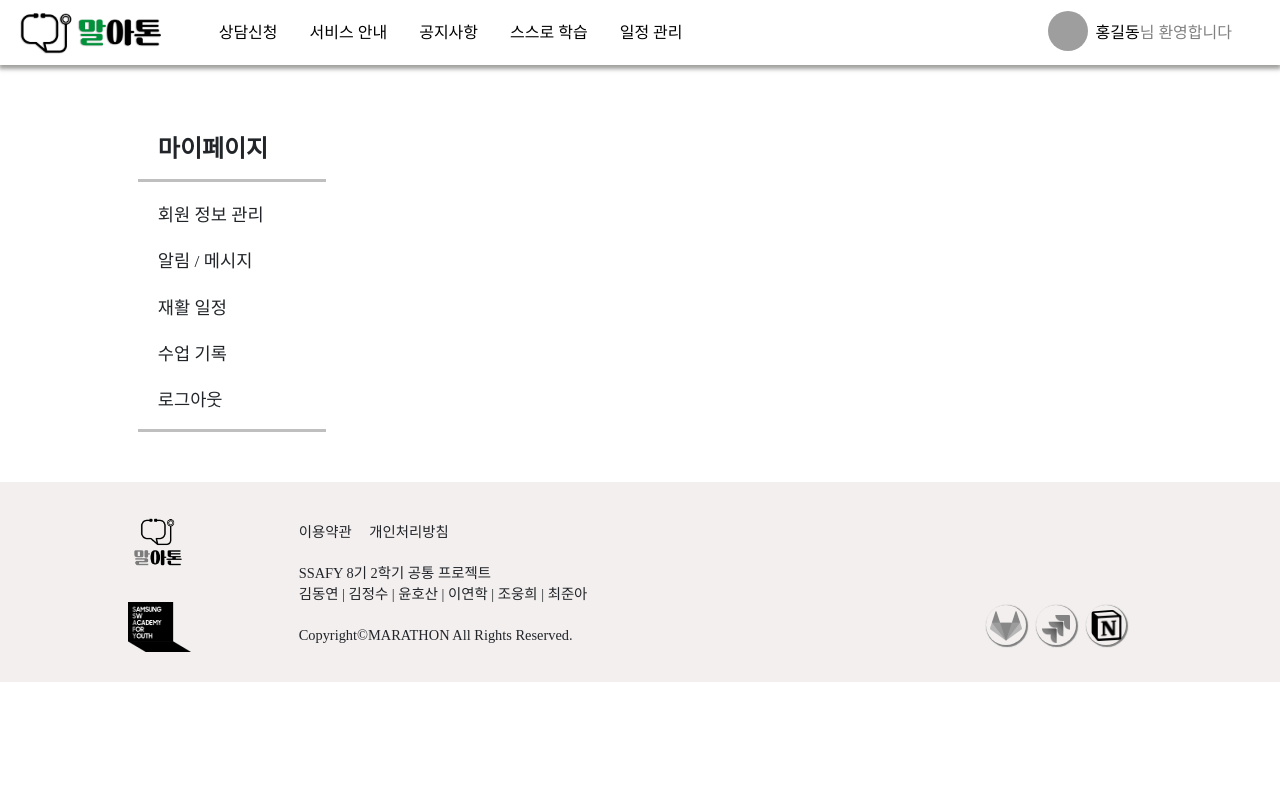
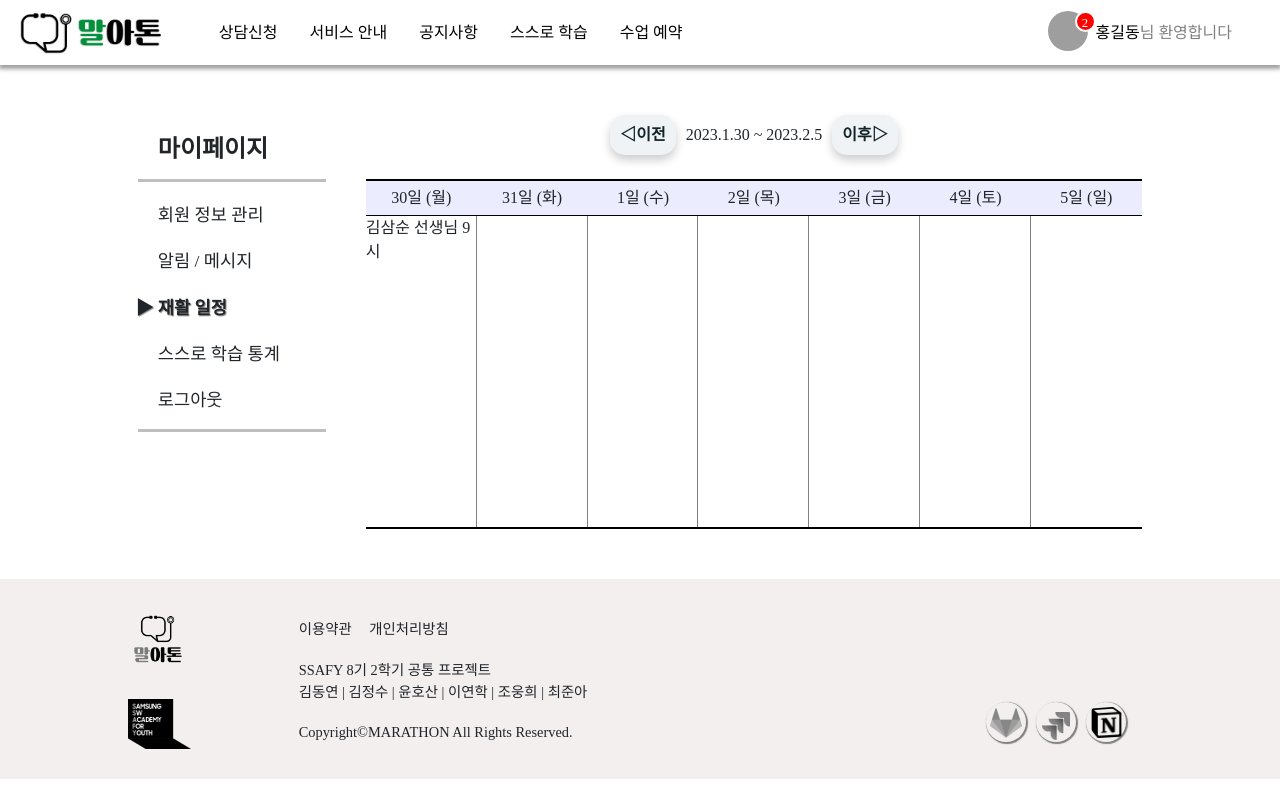
Before and after one commit to uh1216/marathon, a React (Create React App) app in the folder Frontend/marathon/: page /mypage/schedule in a window 1280 px wide. Built offline with nearby package versions, Linux system fonts and the light colour scheme; grey boxes are pictures that could not be loaded; a web font is replaced by a local one.

Commit message:
[FE] : [FEAT] 마이페이지/ 재활일정 테이블 세팅

```diff
--- a/Frontend/marathon/src/components/common/Header.jsx
+++ b/Frontend/marathon/src/components/common/Header.jsx
@@ -6,7 +6,7 @@
 import { faBars, faUser, faTimes } from "@fortawesome/free-solid-svg-icons";
 import { changeNowSideNav } from "stores/toggle.store";
 import { useDispatch, useSelector } from "react-redux";
-import { userLogout } from "stores/user.store";
+import { userLogin, userLogout } from "stores/user.store";
 
 export default function Header() {
   const [isToggled, setIsToggled] = useState(false);
@@ -14,6 +14,11 @@
   const state = useSelector((state) => state);
   const navigate = useNavigate();
   const dispatch = useDispatch();
+
+  /** 컴포넌트를 불러올 때 마다 JWT토큰이 있다면 해독해서 store의 유저state를 최신화 */
+  useState(() => {
+    dispatch(userLogin());
+  }, []);
 
   return (
     <div
@@ -148,6 +153,7 @@
               onClick={() => {
                 if (isToggled) setIsToggled(!isToggled);
                 if (isUserToggled) setIsUserToggled(!isUserToggled);
+                navigate("/self-study-list");
               }}
             >
               스스로 학습
@@ -195,7 +201,7 @@
               onClick={() => {
                 if (isToggled) setIsToggled(!isToggled);
                 if (isUserToggled) setIsUserToggled(!isUserToggled);
-                navigate("/");
+                navigate("/schedule-manage");
               }}
             >
               <span>일정 관리</span>
@@ -265,7 +271,7 @@
                     </dl>
                     <dl
                       onClick={() => {
-                        navigate("/");
+                        navigate("/mypage/schedule");
                       }}
                     >
                       재활 일정
@@ -307,7 +313,7 @@
                     </dl>
                     <dl
                       onClick={() => {
-                        navigate("/");
+                        navigate("/mypage/schedule");
                       }}
                     >
                       재활 일정
@@ -426,7 +432,7 @@
                   onClick={() => {
                     if (isToggled) setIsToggled(!isToggled);
                     if (isUserToggled) setIsUserToggled(!isUserToggled);
-                    navigate("/");
+                    navigate("/mypage/schedule");
                   }}
                 >
                   <span>재활 일정</span>
--- a/Frontend/marathon/src/components/common/Header.module.css
+++ b/Frontend/marathon/src/components/common/Header.module.css
@@ -36,7 +36,7 @@
 .sub_menu {
   color: black;
   border-radius: 10px;
-  background-color: rgb(243, 243, 243);
+  background-color: rgb(251, 251, 251);
   width: 165px;
   text-shadow: none;
   box-shadow: 0px 3px 4px 1px rgb(67, 67, 67, 0.5);
@@ -60,7 +60,7 @@
   border-top: 0px solid transparent;
   border-left: 10px solid transparent;
   border-right: 10px solid transparent;
-  border-bottom: 15px solid rgb(243, 243, 243);
+  border-bottom: 15px solid rgb(251, 251, 251);
   content: "";
   position: absolute;
   top: -12px;
--- /dev/null
+++ b/Frontend/marathon/src/components/my-page/Schedule.jsx
@@ -0,0 +1,184 @@
+import { useEffect, useState } from "react";
+import { useDispatch } from "react-redux";
+import { changeNowSideNav } from "stores/toggle.store";
+import style from "./Schedule.module.css";
+
+export default function Schedule() {
+  const dispatch = useDispatch();
+  const data = {
+    firstDateInfo: "1675061240413",
+    reservation: [
+      {
+        seq: "12",
+        name: "김삼순",
+        date: "2023-01-30",
+        dayOfWeek: "월",
+        time: "9",
+      },
+      {
+        seq: "13",
+        name: "김사순",
+        date: "2023-02-01",
+        dayOfWeek: "수",
+        time: "16",
+      },
+      {
+        seq: "14",
+        name: "김오순",
+        date: "2023-02-08",
+        dayOfWeek: "수",
+        time: "15",
+      },
+      {
+        seq: "15",
+        name: "김육순",
+        date: "2023-02-17",
+        dayOfWeek: "금",
+        time: "11",
+      },
+    ],
+  };
+  const [nowPage, setNowPage] = useState(0);
+
+  useEffect(() => {
+    // 사이드 Nav 업데이트
+    dispatch(changeNowSideNav("재활 일정"));
+    // eslint-disable-next-line react-hooks/exhaustive-deps
+  }, []);
+  return (
+    <>
+      <div className={style.side_inner_div}>
+        <div style={{ display: "flex" }}>
+          <div style={{ flexGrow: "1" }} />
+          <div className={style.arrow_div}>
+            <button
+              className={style.button}
+              style={{ marginRight: "10px" }}
+              onClick={() => {
+                nowPage > 0 ? setNowPage(nowPage - 1) : setNowPage(nowPage);
+              }}
+            >
+              ◁이전
+            </button>
+            {new Date(
+              Number(data.firstDateInfo) + nowPage * 86400000 * 7
+            ).getFullYear()}
+            .
+            {new Date(
+              Number(data.firstDateInfo) + nowPage * 86400000 * 7
+            ).getMonth() + 1}
+            .
+            {new Date(
+              Number(data.firstDateInfo) + nowPage * 86400000 * 7
+            ).getDate()}{" "}
+            ~{" "}
+            {new Date(
+              Number(data.firstDateInfo) + nowPage * 86400000 * 7 + 86400000 * 6
+            ).getFullYear()}
+            .
+            {new Date(
+              Number(data.firstDateInfo) + nowPage * 86400000 * 7 + 86400000 * 6
+            ).getMonth() + 1}
+            .
+            {new Date(
+              Number(data.firstDateInfo) + nowPage * 86400000 * 7 + 86400000 * 6
+            ).getDate()}
+            <button
+              className={style.button}
+              style={{ marginLeft: "10px" }}
+              onClick={() => {
+                nowPage < 2 ? setNowPage(nowPage + 1) : setNowPage(nowPage);
+              }}
+            >
+              이후▷
+            </button>
+          </div>
+          <div style={{ flexGrow: "1" }} />
+        </div>
+      </div>
+      <div className={style.middle_box}>
+        <div className={style.calender_div}>
+          <div className={style.calender_top_div}>
+            {new Date(
+              Number(data.firstDateInfo) + nowPage * 86400000 * 7
+            ).getDate()}
+            일 (월)
+          </div>
+          <div className={style.calender_bottom_div}>
+            {data.reservation.map((reservedDay, idx) => {
+              if (
+                new Date(reservedDay.date).getDate() ===
+                new Date(
+                  Number(data.firstDateInfo) + nowPage * 86400000 * 7
+                ).getDate()
+              ) {
+                return (
+                  <span key={idx}>
+                    {reservedDay.name} 선생님 {reservedDay.time}시
+                  </span>
+                );
+              }
+            })}
+          </div>
+        </div>
+        <div className={style.calender_div}>
+          <div className={style.calender_top_div}>
+            {new Date(
+              Number(data.firstDateInfo) + nowPage * 86400000 * 7 + 86400000 * 1
+            ).getDate()}
+            일 (화)
+          </div>
+          <div className={style.calender_bottom_div}></div>
+        </div>
+        <div className={style.calender_div}>
+          <div className={style.calender_top_div}>
+            {new Date(
+              Number(data.firstDateInfo) + nowPage * 86400000 * 7 + 86400000 * 2
+            ).getDate()}
+            일 (수)
+          </div>
+          <div className={style.calender_bottom_div}></div>
+        </div>
+        <div className={style.calender_div}>
+          <div className={style.calender_top_div}>
+            {new Date(
+              Number(data.firstDateInfo) + nowPage * 86400000 * 7 + 86400000 * 3
+            ).getDate()}
+            일 (목)
+          </div>
+          <div className={style.calender_bottom_div}></div>
+        </div>
+        <div className={style.calender_div}>
+          <div className={style.calender_top_div}>
+            {new Date(
+              Number(data.firstDateInfo) + nowPage * 86400000 * 7 + 86400000 * 4
+            ).getDate()}
+            일 (금)
+          </div>
+          <div className={style.calender_bottom_div}></div>
+        </div>
+        <div className={style.calender_div}>
+          <div className={style.calender_top_div}>
+            {new Date(
+              Number(data.firstDateInfo) + nowPage * 86400000 * 7 + 86400000 * 5
+            ).getDate()}
+            일 (토)
+          </div>
+          <div className={style.calender_bottom_div}></div>
+        </div>
+        <div className={style.calender_div}>
+          <div className={style.calender_top_div}>
+            {new Date(
+              Number(data.firstDateInfo) + nowPage * 86400000 * 7 + 86400000 * 6
+            ).getDate()}
+            일 (일)
+          </div>
+          <div
+            className={style.calender_bottom_div}
+            style={{ borderRight: "none" }}
+          ></div>
+        </div>
+      </div>
+    </>
+  );
+}
--- /dev/null
+++ b/Frontend/marathon/src/components/my-page/Schedule.module.css
@@ -0,0 +1,59 @@
+.side_right_board {
+  width: 85%;
+  height: 100%;
+  padding-left: 40px;
+  font-size: 1em;
+}
+
+.side_inner_div {
+  width: 100%;
+  margin-bottom: 24px;
+}
+
+.button {
+  position: relative;
+  border: none;
+  display: inline-block;
+  padding: 8px 10px;
+  border-radius: 15px;
+  box-shadow: 0 5px 10px rgba(0, 0, 0, 0.2);
+  text-decoration: none;
+  font-weight: 600;
+  transition: 0.25s;
+  background-color: rgb(240, 243, 245);
+  color: #112529;
+}
+
+.button:hover {
+  background-color: rgb(209, 211, 212);
+  color: #4a666a;
+}
+
+.arrow_div {
+  display: inline-block;
+}
+
+.middle_box {
+  display: flex;
+}
+
+.calender_div {
+  display: flex;
+  flex-direction: column;
+  width: 14.28%;
+  height: 350px;
+  border-top: 2px solid black;
+  border-bottom: 2px solid black;
+}
+
+.calender_top_div {
+  text-align: center;
+  background-color: #ececff;
+  padding: 5px 5px;
+  border-bottom: 1px solid black;
+}
+
+.calender_bottom_div {
+  border-right: 0.5px solid gray;
+  flex-grow: 1;
+}
--- a/Frontend/marathon/src/pages/MyPage.jsx
+++ b/Frontend/marathon/src/pages/MyPage.jsx
@@ -1,9 +1,10 @@
 import { Route, Routes } from "react-router-dom";
+import { useSelector } from "react-redux";
 import UserInformation from "components/my-page/UserInformation";
 import SideNav from "components/common/SideNav";
 import style from "./MyPage.module.css";
 import Messenger from "components/my-page/Messenger";
-import { useSelector } from "react-redux";
+import Schedule from "components/my-page/Schedule";
 
 export default function MyPage() {
   const state = useSelector((state) => state);
@@ -28,8 +29,8 @@
     "상담 관리",
     "로그아웃",
   ];
-  const urlsPatient = ["information", "messenger", "", ""];
-  const urlsDoctor = ["information", "messenger", "", ""];
+  const urlsPatient = ["information", "messenger", "schedule", ""];
+  const urlsDoctor = ["information", "messenger", "schedule", ""];
   const urlsAdmin = ["information", "messenger", ""];
 
   return (
@@ -63,7 +64,7 @@
           <Routes>
             <Route path="information" element={<UserInformation />}></Route>
             <Route path="messenger" element={<Messenger />}></Route>
-            <Route path="" element={<div />}></Route>
+            <Route path="schedule" element={<Schedule />}></Route>
             <Route path="" element={<div />}></Route>
             <Route path="" element={<div />}></Route>
             <Route path="" element={<div />}></Route>
--- a/Frontend/marathon/src/stores/user.store.js
+++ b/Frontend/marathon/src/stores/user.store.js
@@ -6,17 +6,24 @@
     userName: "홍길동",
     userProfileImg:
       "https://img1.daumcdn.net/thumb/C500x500/?fname=http://t1.daumcdn.net/brunch/service/user/6qYm/image/eAFjiZeA-fGh8Y327AH7oTQIsxQ.png",
-    userRole: "doctor",
-    unReadMsgNum: 0,
+    userRole: "patient",
+
+    // 얘 수정해서 없애버릴꺼임!!!!!
+    unReadMsgNum: 2,
   },
   reducers: {
     userLogin: (state) => {
       //SesstionStorage에서 JWT 불러와서 데이터를 변경시켜줌 - 즉 로그인 클릭시 axios.then 토큰저장 로직을 실행후 호출
-      state.userName = "홍길동";
-      state.userProfileImg =
-        "https://img1.daumcdn.net/thumb/C500x500/?fname=http://t1.daumcdn.net/brunch/service/user/6qYm/image/eAFjiZeA-fGh8Y327AH7oTQIsxQ.png";
-      state.userRole = "patient";
-      state.unReadMsgNum = 3;
+      const token = sessionStorage.getItem("access-token");
+      if (token) {
+        let base64Payload = token.split(".")[1]; //value 0 -> header, 1 -> payload, 2 -> VERIFY SIGNATURE
+        let payload = Buffer.from(base64Payload, "base64");
+        let result = JSON.parse(payload.toString());
+
+        state.userName = result.name;
+        state.userProfileImg = result.url;
+        state.userRole = result.role;
+      }
     },
 
     userLogout: () => {
@@ -27,11 +34,6 @@
         userRole: "",
       };
     },
-
-    /** 안읽은 메세지를 읽을 시 서버에는 api 요청을 보내고 성공시 해당 메소드를 소환해서 개수를 줄여주자 */
-    changeMsgNum: (state) => {
-      state.unReadMsgNum -= 1;
-    },
   },
 });
 
```
